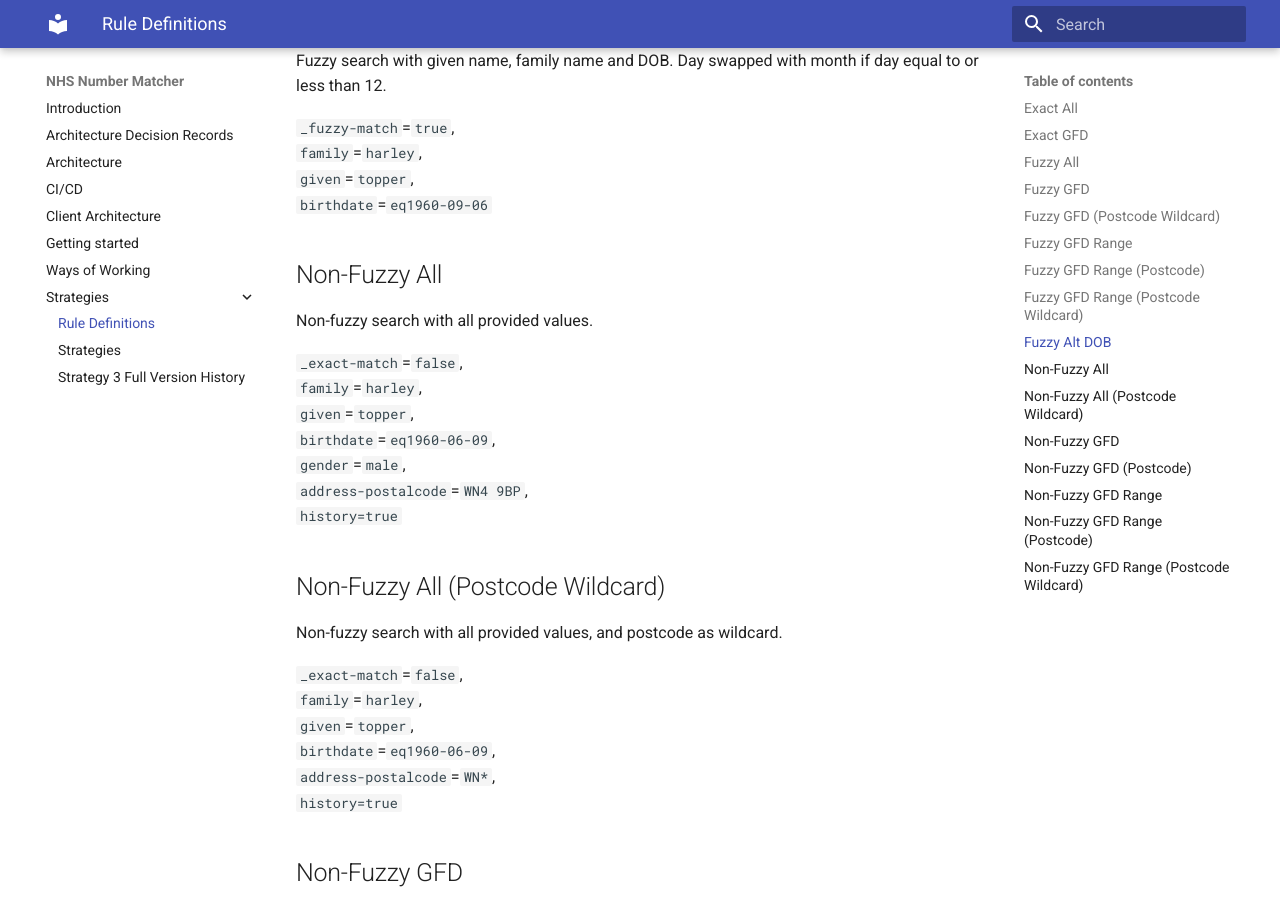
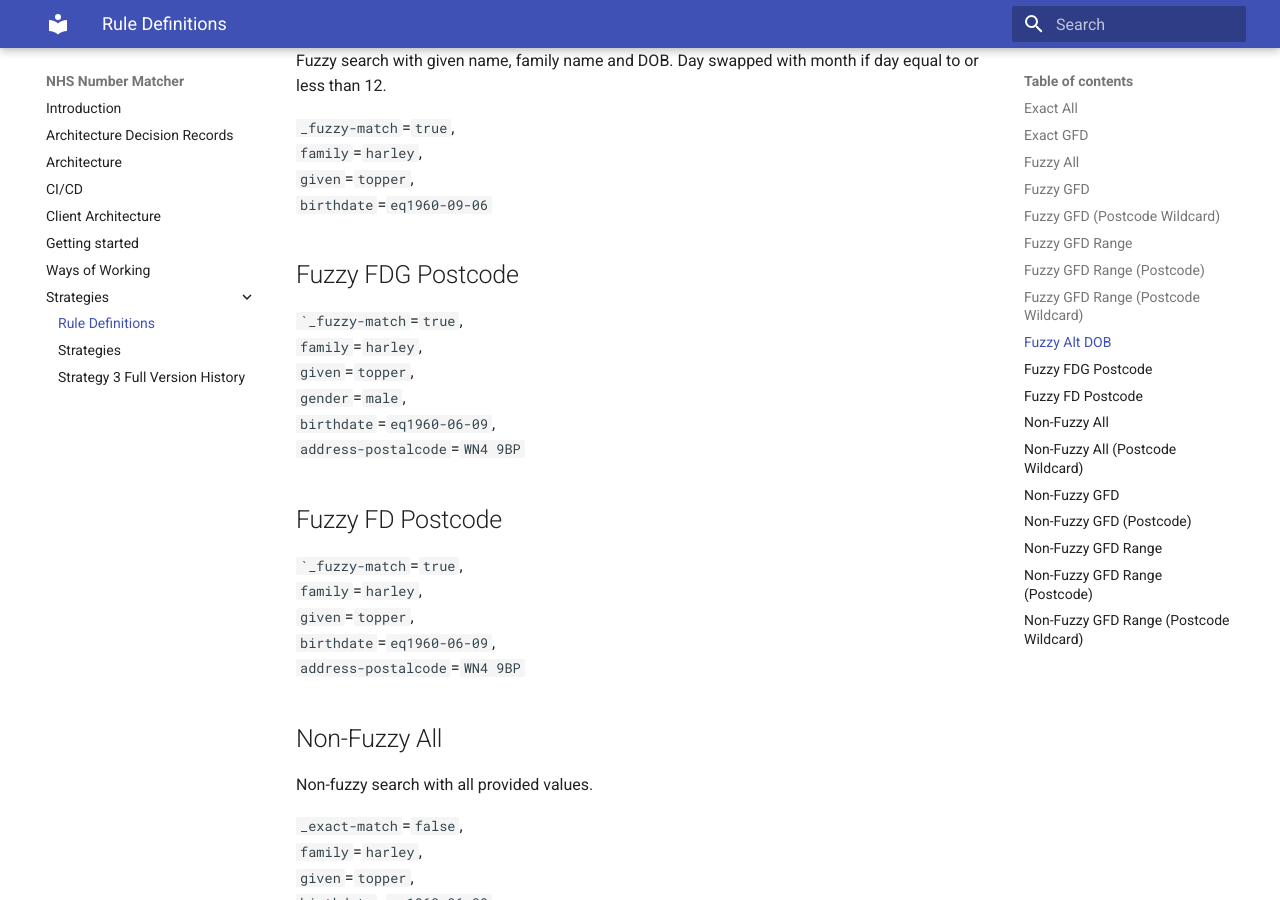
Before and after one commit to DFE-Digital/SUI_Matcher, an MkDocs documentation site: the page built from documentation/docs/strategies/rules.md, in a window 1280 px wide and 900 px high, scrolled down 2333 px. Built offline with MkDocs 1.6.1 and Material for MkDocs 9.7.7, drawn with Linux system fonts in a browser that asks for light colours.

```diff
--- a/documentation/docs/strategies/rules.md
+++ b/documentation/docs/strategies/rules.md
@@ -89,6 +89,23 @@ Fuzzy search with given name, family name and DOB. Day swapped with month if day
 `given`=`topper`, <br>
 `birthdate`=`eq1960-09-06`<br>
 
+## Fuzzy FDG Postcode
+
+``_fuzzy-match`=`true`,<br>
+`family`=`harley`, <br>
+`given`=`topper`, <br>
+`gender`=`male`,<br>
+`birthdate`=`eq1960-06-09`,<br>
+`address-postalcode`=`WN4 9BP`<br>
+
+## Fuzzy FD Postcode
+
+``_fuzzy-match`=`true`,<br>
+`family`=`harley`, <br>
+`given`=`topper`, <br>
+`birthdate`=`eq1960-06-09`,<br>
+`address-postalcode`=`WN4 9BP`<br>
+
 ## Non-Fuzzy All
 
 Non-fuzzy search with all provided values.
```
Also changed, not shown: documentation/docs/strategies/strategies.md (+13 -0 lines).
